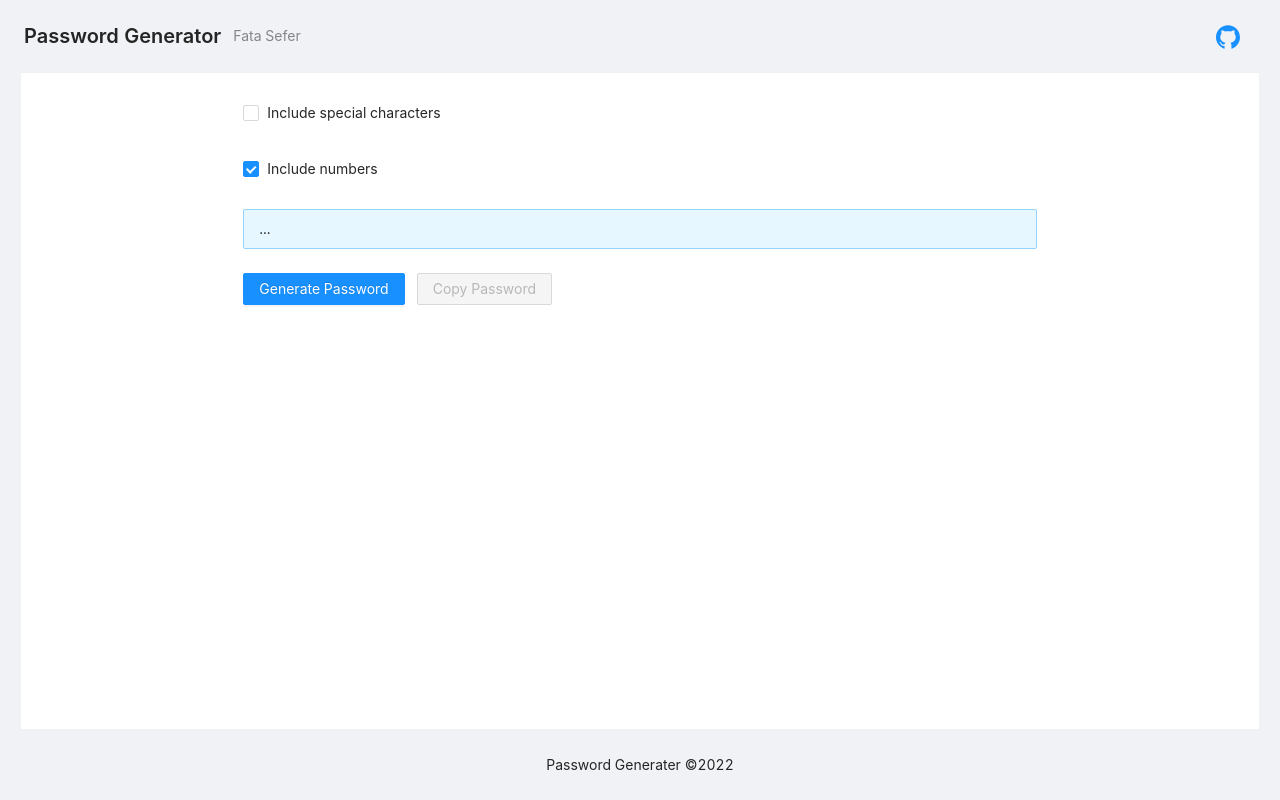
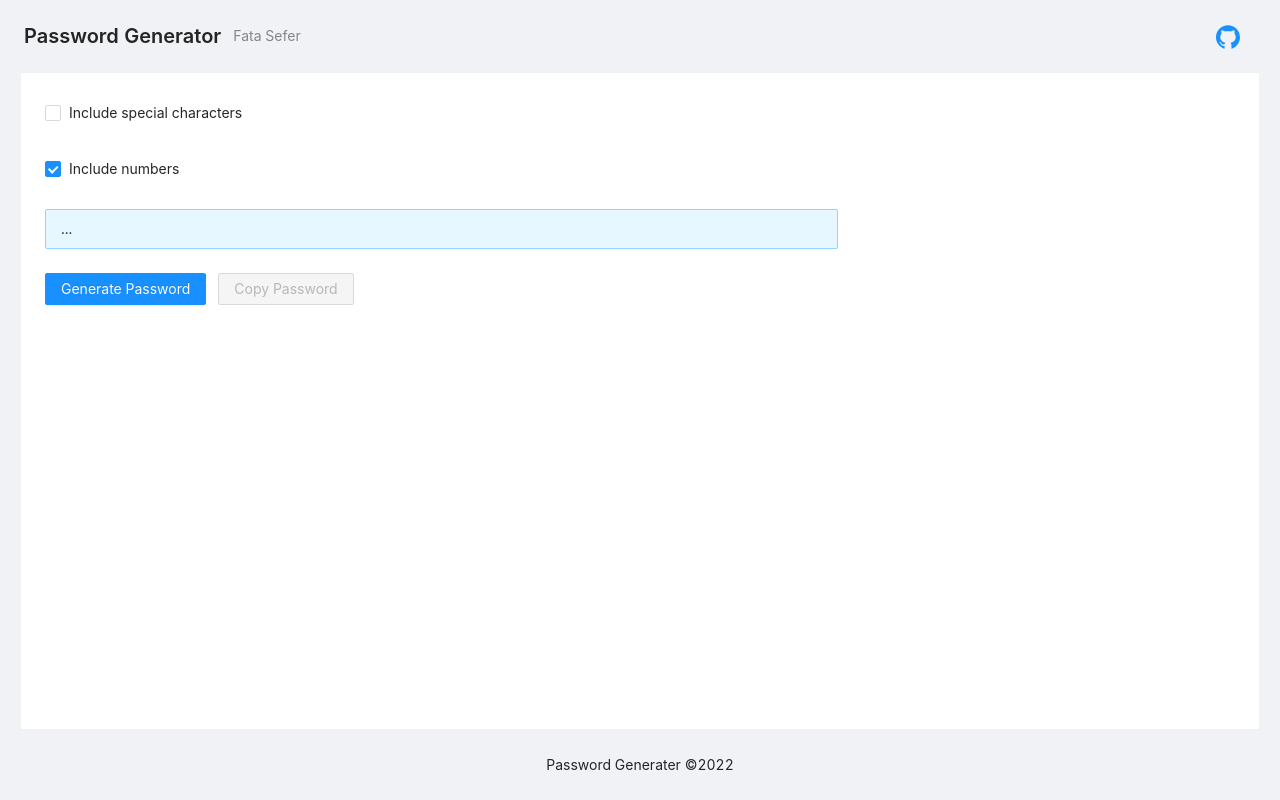
Before and after one commit to fs98/password-generator, a React (Create React App) app: page / in a window 1280 px wide. Built offline with nearby package versions, Linux system fonts and the light colour scheme.

Commit message:
refactor: remove unnecessary

```diff
--- a/src/components/PasswordGenerator.tsx
+++ b/src/components/PasswordGenerator.tsx
@@ -46,9 +46,6 @@ export const PasswordGenerator = (): JSX.Element => {
     <Card className="h-full">
       <Form
         name="basic"
-        labelCol={{
-          span: 4,
-        }}
         wrapperCol={{
           span: 16,
         }}
@@ -63,39 +60,19 @@ export const PasswordGenerator = (): JSX.Element => {
           name="specialCharacters"
           valuePropName="checked"
           initialValue={false}
-          wrapperCol={{
-            offset: 4,
-            span: 16,
-          }}
         >
           <Checkbox>Include special characters</Checkbox>
         </Form.Item>
-        <Form.Item
-          name="numbers"
-          valuePropName="checked"
-          initialValue
-          wrapperCol={{
-            offset: 4,
-            span: 16,
-          }}
-        >
+
+        <Form.Item name="numbers" valuePropName="checked" initialValue>
           <Checkbox>Include numbers</Checkbox>
         </Form.Item>
-        <Form.Item
-          wrapperCol={{
-            offset: 4,
-            span: 16,
-          }}
-        >
+
+        <Form.Item>
           <Alert message={password ?? '...'} type="info" />
         </Form.Item>
 
-        <Form.Item
-          wrapperCol={{
-            offset: 4,
-            span: 16,
-          }}
-        >
+        <Form.Item>
           <Button type="primary" htmlType="submit">
             Generate Password
           </Button>
```
